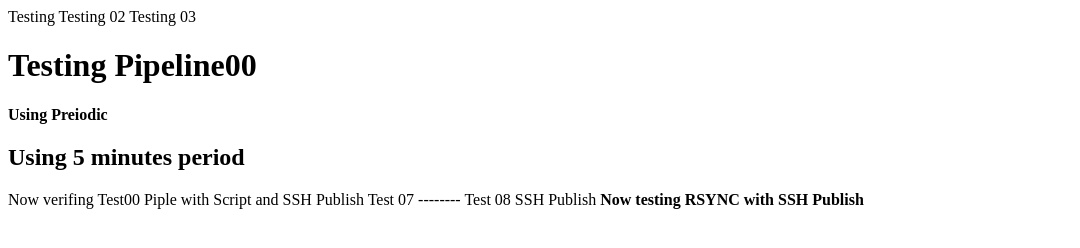
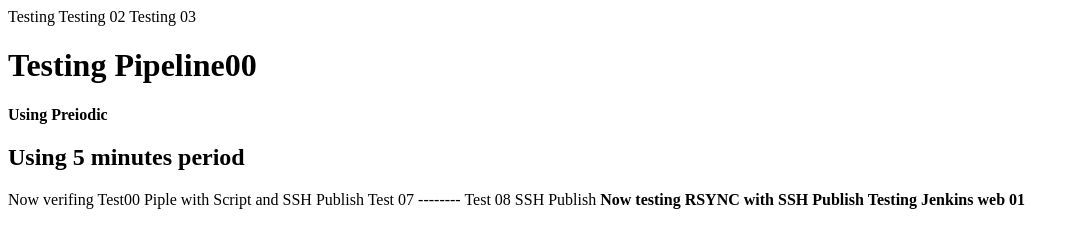
Before and after one commit to iqbalsound/website, a plain HTML site: page index.html in a window 1280 px wide. Shown: the whole page, without its empty margins (0-1080 px from the left). Drawn offline with Linux system fonts and the light colour scheme.

Commit message:
webjenkin01

```diff
--- a/index.html
+++ b/index.html
@@ -10,3 +10,4 @@ Now verifing Test00 Piple with Script and SSH Publish
 Test 07
 -------- Test 08 SSH Publish
 <b> Now testing RSYNC with SSH Publish</b>
+<b> Testing Jenkins web 01 </b>
```
